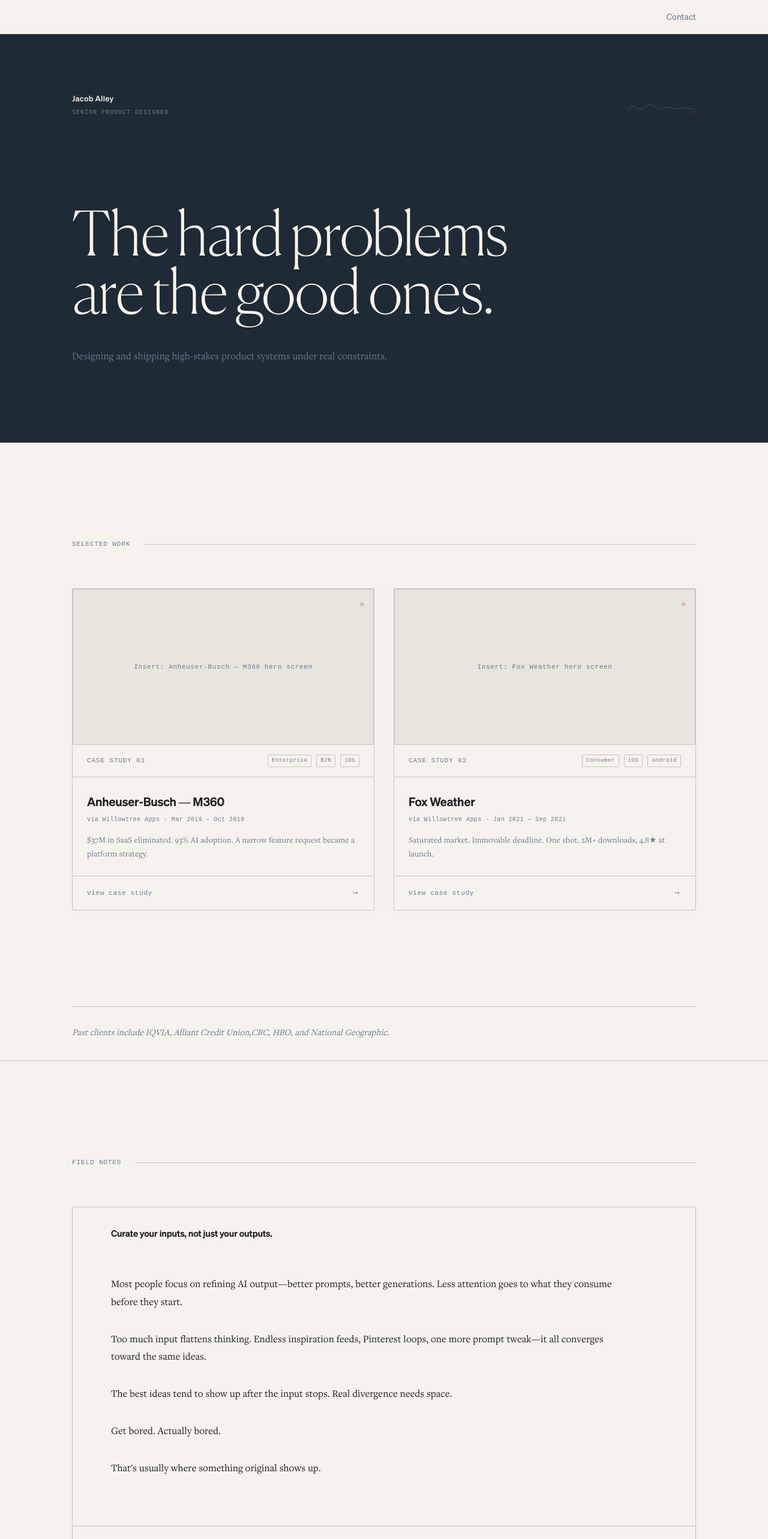
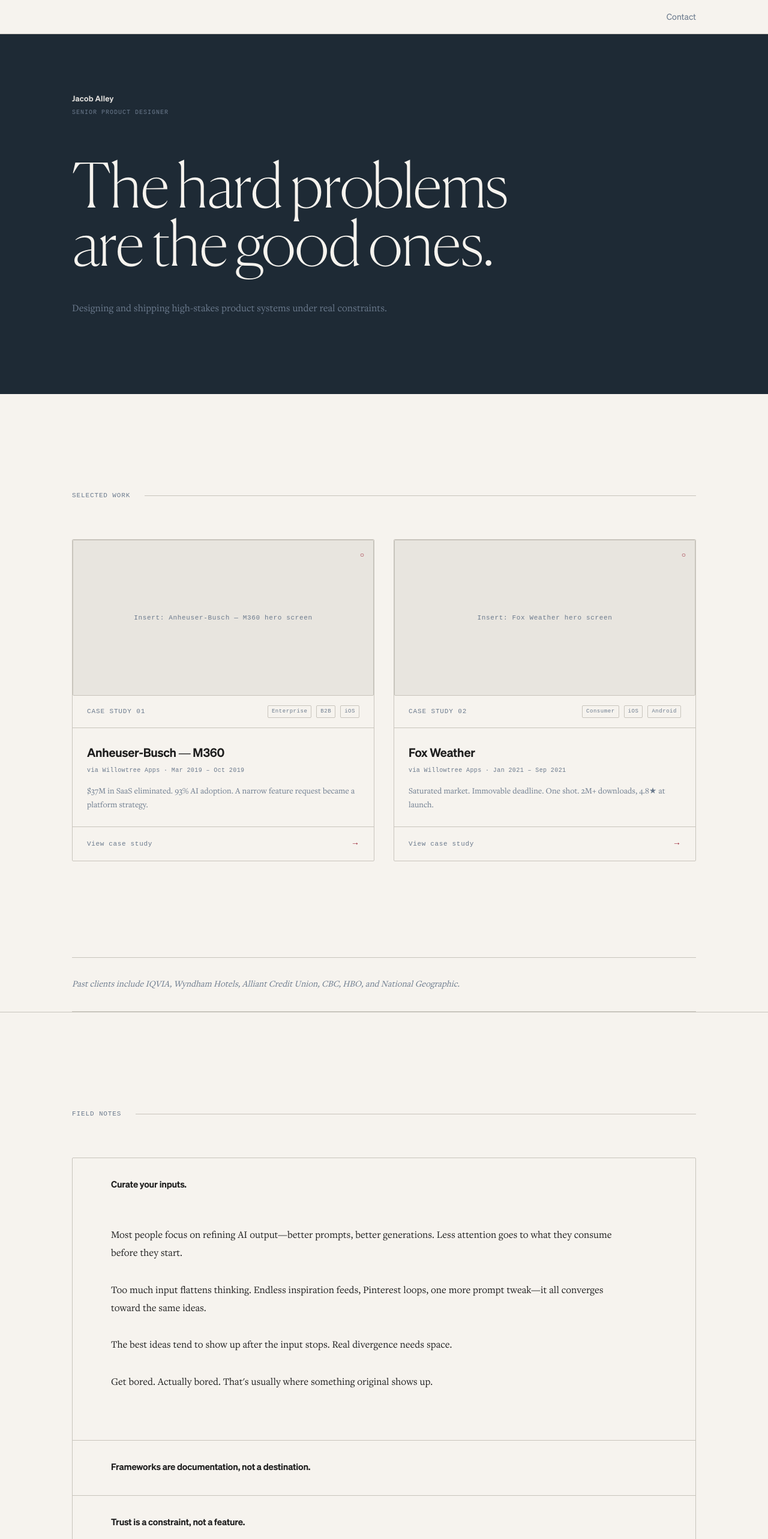
Before and after one commit to nightprince-leo/jacob-portfolio, a Next.js app: page / in a window 1280 px wide. Shown: the top 2566 px of the page at 60% size. Built offline with nearby package versions, Linux system fonts and the light colour scheme.

Commit message:
Enhance HotTakes component with improved accordion functionality and updated styles for better user experience and visual appeal.

```diff
--- a/components/Hero.js
+++ b/components/Hero.js
@@ -19,26 +19,7 @@ function Signature() {
     }, 1200);
   }, []);
 
-  return (
-    <svg
-      className={styles.signature}
-      viewBox="0 0 200 60"
-      fill="none"
-      xmlns="http://www.w3.org/2000/svg"
-      aria-label="Jacob Alley signature"
-    >
-      {/* REPLACE THIS PATH with your actual signature SVG path data */}
-      <path
-        ref={pathRef}
-        d="M10 40 C20 10, 40 50, 60 30 C80 10, 90 45, 110 35 C130 25, 140 40, 160 35 C175 30, 185 38, 190 36"
-        stroke="var(--color-steel)"
-        strokeWidth="1.2"
-        strokeLinecap="round"
-        strokeLinejoin="round"
-        fill="none"
-      />
-    </svg>
-  );
+  //insert svg signature here
 }
 
 export default function Hero() {
@@ -99,9 +80,6 @@ export default function Hero() {
           {HERO.subheadline}
         </p>
 
-        {/* Survey annotation mark */}
-        <span className={styles.annotationMark} aria-hidden="true">○</span>
-
       </div>
     </section>
   );
--- a/components/Hero.module.css
+++ b/components/Hero.module.css
@@ -1,5 +1,6 @@
 .hero {
   background: var(--color-hero-dark);
+  height: 600px;
   padding: var(--space-12) 0 var(--space-16);
   position: relative;
   overflow: hidden;
@@ -21,7 +22,7 @@
   display: flex;
   align-items: flex-end;
   justify-content: space-between;
-  margin-bottom: var(--space-10);
+  margin-bottom: 0;
 }
 
 .nameBlock {
@@ -91,18 +92,6 @@
   opacity: 0;
 }
 
-/* Survey annotation mark */
-.annotationMark {
-  position: absolute;
-  top: var(--space-3);
-  right: var(--space-10);
-  font-family: var(--font-mono);
-  font-size: 14px;
-  color: var(--color-red);
-  opacity: 0.8;
-}
-
 @media (max-width: 768px) {
-  .annotationMark { right: var(--space-3); }
   .signature { width: 80px; }
 }
--- a/content.js
+++ b/content.js
@@ -18,7 +18,7 @@ export const HERO = {
 };
 
 export const CREDIBILITY = {
-  line: "Past clients include IQVIA, Alliant Credit Union,CBC, HBO, and National Geographic.",
+  line: "Past clients include IQVIA, Wyndham Hotels, Alliant Credit Union, CBC, HBO, and National Geographic.",
 };
 
 /** Homepage case study grid — section heading above the cards */
@@ -67,8 +67,8 @@ export const CASE_STUDIES = [
         label: "THE BRIEF — AND WHAT IT WAS ACTUALLY ABOUT",
         annotation: { label: "$37M/yr", sub: "SaaS spend identified at project kickoff" },
         body: [
-          "AB came to us with a focused ask: introduce LOLA, an internal algorithm surfacing localized sales recommendations to field reps. A week into discovery, it was clear that was the wrong problem.",
-          "AB was spending $37M annually across five mobile tools and three legacy systems — none owned, none connected, none giving leadership visibility into how 4,000+ reps actually worked. Introducing LOLA into that ecosystem wouldn't fix anything. It would add noise to a workflow already breaking under its own weight.",
+          "AB came to us with a focused ask: introduce LOLA, an internal algorithm surfacing localized sales recommendations to field reps. A week into discovery, it was clear to me that was the wrong problem.",
+          "AB was spending $37M annually across five mobile tools and three legacy systems — none owned, few connected, giving leadership limited visibility into how 4,000+ reps actually worked. Introducing LOLA into that ecosystem wouldn't fix anything. It would add noise to a workflow already breaking under its own weight.",
         ],
         reframe: {
           from: "\"How do we introduce AI?\"",
@@ -94,7 +94,7 @@ export const CASE_STUDIES = [
         label: "THE PIVOT",
         annotation: { label: "Strategic call", sub: "Presented to St. Louis HQ" },
         body: [
-          "The organization was leaning toward buying more external tools. My engineering lead and I assessed that path — it would deepen fragmentation, not solve it. LOLA needed real order data, trust signals, and seamless workflow integration. A reskinned third-party app could deliver none of those reliably.",
+          "The organization was leaning toward buying an external tool (VIP). My engineering lead and I assessed that path — it would deepen fragmentation, not solve it. LOLA needed real order data, trust signals, and seamless workflow integration. A reskinned third-party app could deliver none of those reliably.",
           "I built the case with engineering, aligned AB's own engineers in advance, and presented the recommendation to St. Louis executives: stop the acquisition, build an owned native iOS platform. They said yes.",
         ],
       },
@@ -299,19 +299,18 @@ export const HOT_TAKES = [
   {
     id: 1,
     image: "/images/hot-take-1.jpg",
-    title: "Curate your inputs, not just your outputs.",
+    title: "Curate your inputs.",
     paragraphs: [
       "Most people focus on refining AI output—better prompts, better generations. Less attention goes to what they consume before they start.",
       "Too much input flattens thinking. Endless inspiration feeds, Pinterest loops, one more prompt tweak—it all converges toward the same ideas.",
       "The best ideas tend to show up after the input stops. Real divergence needs space.",
-      "Get bored. Actually bored.",
-      "That's usually where something original shows up.",
+      "Get bored. Actually bored. That's usually where something original shows up.",
     ],
   },
   {
     id: 2,
     image: "/images/hot-take-2.jpg",
-    title: "Frameworks are documentation, not destination.",
+    title: "Frameworks are documentation, not a destination.",
     paragraphs: [
       "The best team I've worked on didn't rely on process—it operated on shared instinct.",
       "I'd need something from an engineer by morning, and without asking, it would be done. When a better tool emerged, we tried it and moved on. No ceremony, no process overhaul.",
@@ -345,7 +344,7 @@ export const ABOUT = {
 };
 
 export const CONTACT = {
-  headline: "If you're building something hard and need someone who can own the design function — let's talk.",
+  headline: "If you're building something hard and need someone who can own the design — let's talk.",
   email: "jacob.alley21@gmail.com",
   modal: {
     title: "Get in touch",
```
